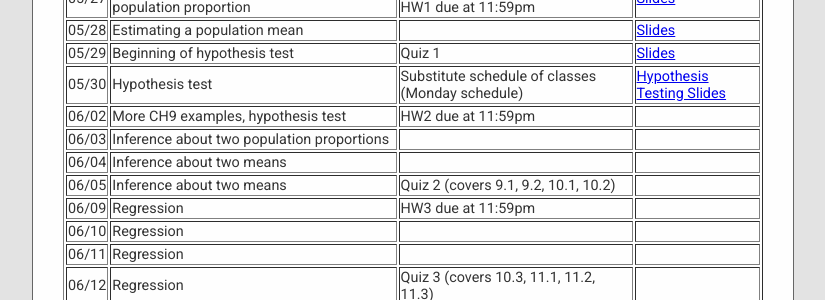
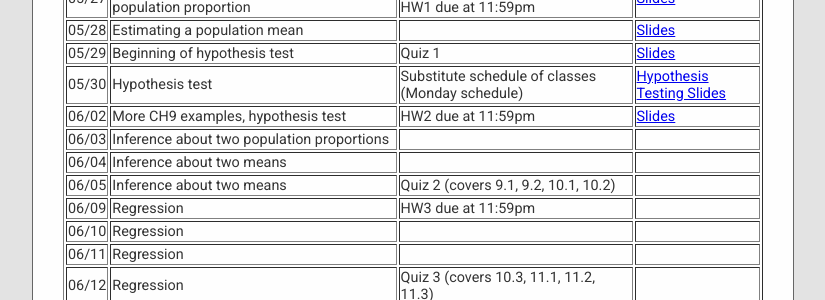
Before and after one commit to cesail/cesail.github.io, a Jekyll site: the page built from courses/25s1ma116/index.html, in a window 1280 px wide. Shown: the part 641-941 px from the top of the page, without its empty margins (227-1052 px from the left). Built offline with Jekyll 4.4.1, drawn with Linux system fonts in a browser that asks for light colours; some web fonts are replaced; a script that is not in the unit is left out.

Commit message:
Update index.html

```diff
--- a/courses/25s1ma116/index.html
+++ b/courses/25s1ma116/index.html
@@ -140,7 +140,7 @@
      <td> 06/02 </td>
      <td> More CH9 examples, hypothesis test </td>
      <td> HW2 due at 11:59pm </td>
-    <td>  </td>
+    <td> <a href="0602.pdf"> Slides </a> </td>
   </tr>
 
   <tr><td> 06/03 </td>
```
